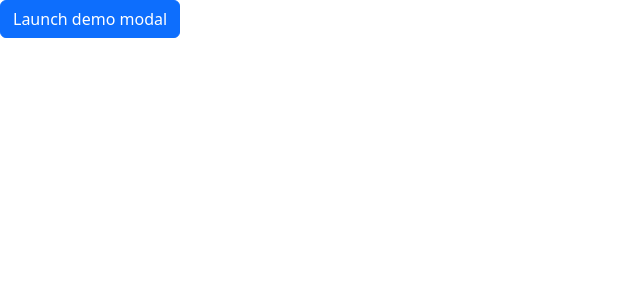
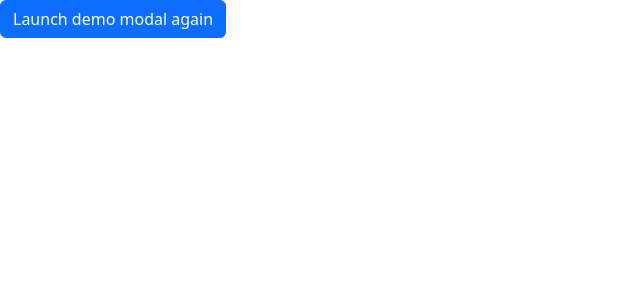
Before and after one commit to shellszie/google-books, a React (Create React App) app: page / in a window 1280 px wide. Shown: the top 300 px of the page, without its empty margins (0-640 px from the left). Built offline with nearby package versions, Linux system fonts and the light colour scheme.

Commit message:
commenting out modal for now. just seeing if book page preview loads dynamically. remember JSX comment symbols

```diff
--- a/src/BookViewer.js
+++ b/src/BookViewer.js
@@ -2,14 +2,10 @@ import {useRef, useState, useEffect} from 'react';
 import Button from 'react-bootstrap/Button';
 import Modal from 'react-bootstrap/Modal';
 
-
 const BookViewer = () => {
 	const canvasRef = useRef();
-
 	const [loaded, setLoaded] = useState(false);
-
 	const [show, setShow] = useState(false);
-
 	const handleClose = () => setShow(false);
 	const handleShow = () => setShow(true);
 
@@ -21,8 +17,7 @@ const BookViewer = () => {
 		document.body.appendChild(scriptTag);
 	}, []);
 
-
-   useEffect(()=>{
+	useEffect(()=> {
 		if (!loaded) return
 			else{
 				if(window.viewer){
@@ -30,7 +25,6 @@ const BookViewer = () => {
 					viewer.load('ISBN:9780394800028');
 				}
 				else{
-
 					window.google.books.setOnLoadCallback(() => {
 						let viewer = new window.google.books.DefaultViewer(canvasRef.current);
 						window.viewer = viewer
@@ -45,31 +39,21 @@ const BookViewer = () => {
     const divStyle = {
         height: '600px',
         width: '500px'
+// display: 'none'
     };
 
     return (
         <>
             <Button variant="primary" onClick={handleShow}>
-        Launch demo modal
+                Launch demo modal again
             </Button>
 
-{/*          <div>
-              {loaded ?
-                   <div>
-                      <div ref={canvasRef} id="viewerCanvas" style={divStyle}></div>
-                   </div>
-                   :
-              'Script not loaded'}
-          </div>   */}
 
-
-<Modal show={show} onHide={handleClose}>
+{/*           <Modal show={show} onHide={handleClose}>
                 <Modal.Header closeButton>
                     <Modal.Title>Modal heading</Modal.Title>
                 </Modal.Header>
                 <Modal.Body>
-            <div ref={canvasRef} id="viewerCanvas" style={divStyle}></div>
-
                 </Modal.Body>
                 <Modal.Footer>
                     <Button variant="secondary" onClick={handleClose}>
@@ -79,8 +63,10 @@ const BookViewer = () => {
                         Save Changes
                     </Button>
                 </Modal.Footer>
-      </Modal>
+            </Modal>*/}
 
+
+            <div ref={canvasRef} id="viewerCanvas" style={divStyle}></div>
         </>
     )
 
```
Lines whose indentation alone changed are shown as unchanged.
